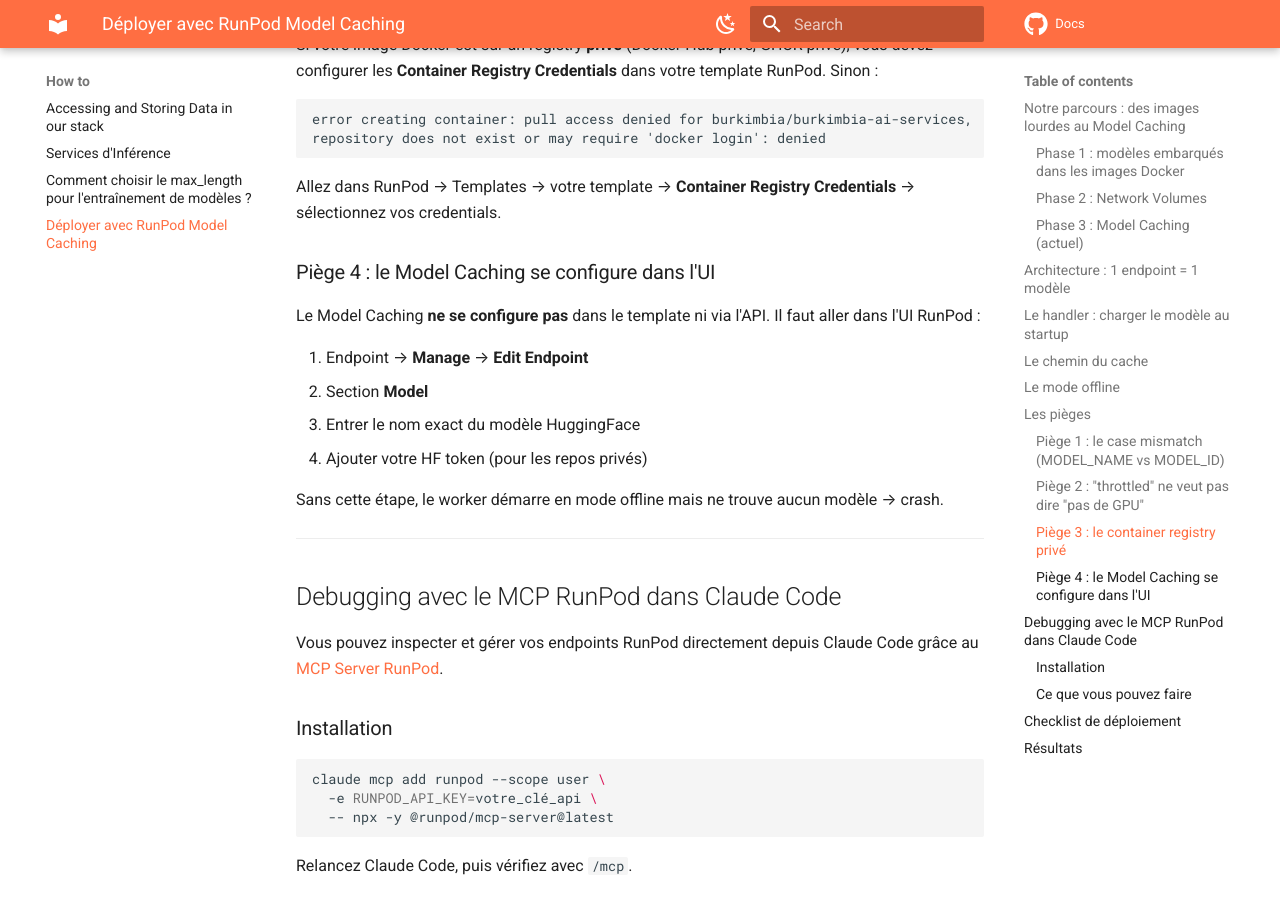
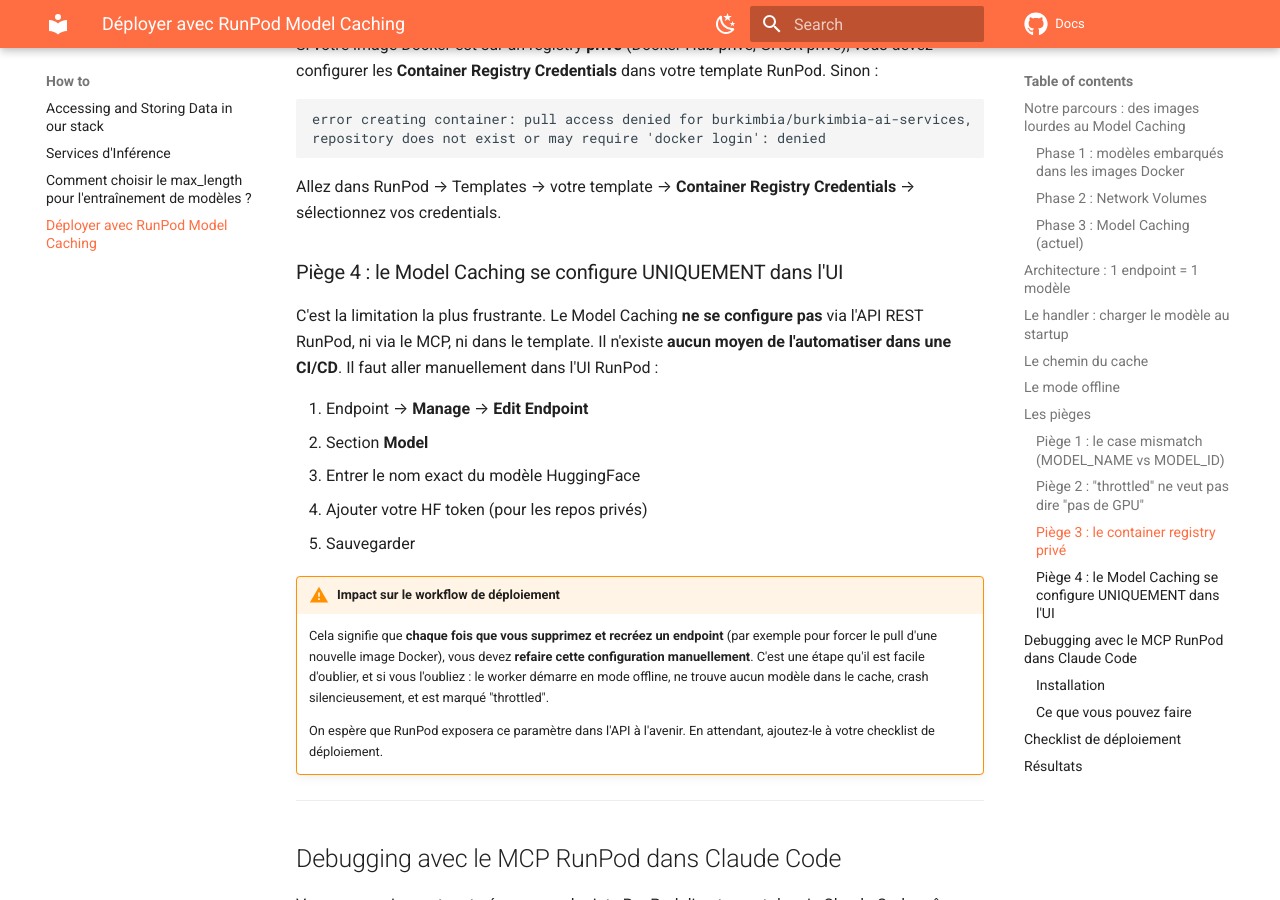
Before and after one commit to BurkimbIA/docs, an MkDocs documentation site: the page built from docs/how-to/runpod_model_caching.md, in a window 1280 px wide and 900 px high, scrolled down 4871 px. Built offline with MkDocs 1.6.1 and Material for MkDocs 9.7.7, drawn with Linux system fonts in a browser that asks for light colours; comment, search, counter and statistics services are not loaded; some of the changed text lies outside the part shown.

```diff
--- a/docs/how-to/runpod_model_caching.md
+++ b/docs/how-to/runpod_model_caching.md
@@ -192,16 +192,20 @@ repository does not exist or may require 'docker login': denied
 
 Allez dans RunPod → Templates → votre template → **Container Registry Credentials** → sélectionnez vos credentials.
 
-### Piège 4 : le Model Caching se configure dans l'UI
+### Piège 4 : le Model Caching se configure UNIQUEMENT dans l'UI
 
-Le Model Caching **ne se configure pas** dans le template ni via l'API. Il faut aller dans l'UI RunPod :
+C'est la limitation la plus frustrante. Le Model Caching **ne se configure pas** via l'API REST RunPod, ni via le MCP, ni dans le template. Il n'existe **aucun moyen de l'automatiser dans une CI/CD**. Il faut aller manuellement dans l'UI RunPod :
 
 1. Endpoint → **Manage** → **Edit Endpoint**
 2. Section **Model**
 3. Entrer le nom exact du modèle HuggingFace
 4. Ajouter votre HF token (pour les repos privés)
+5. Sauvegarder
 
-Sans cette étape, le worker démarre en mode offline mais ne trouve aucun modèle → crash.
+!!! warning "Impact sur le workflow de déploiement"
+    Cela signifie que **chaque fois que vous supprimez et recréez un endpoint** (par exemple pour forcer le pull d'une nouvelle image Docker), vous devez **refaire cette configuration manuellement**. C'est une étape qu'il est facile d'oublier, et si vous l'oubliez : le worker démarre en mode offline, ne trouve aucun modèle dans le cache, crash silencieusement, et est marqué "throttled".
+
+    On espère que RunPod exposera ce paramètre dans l'API à l'avenir. En attendant, ajoutez-le à votre checklist de déploiement.
 
 ---
 
```
Also changed, not shown: other parts of docs/how-to/runpod_model_caching.md (+1 -1 lines).
